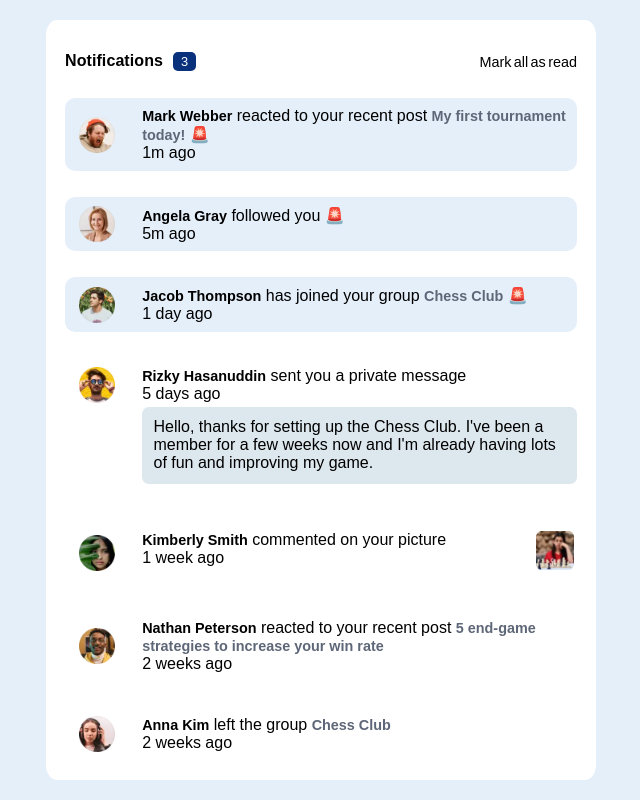
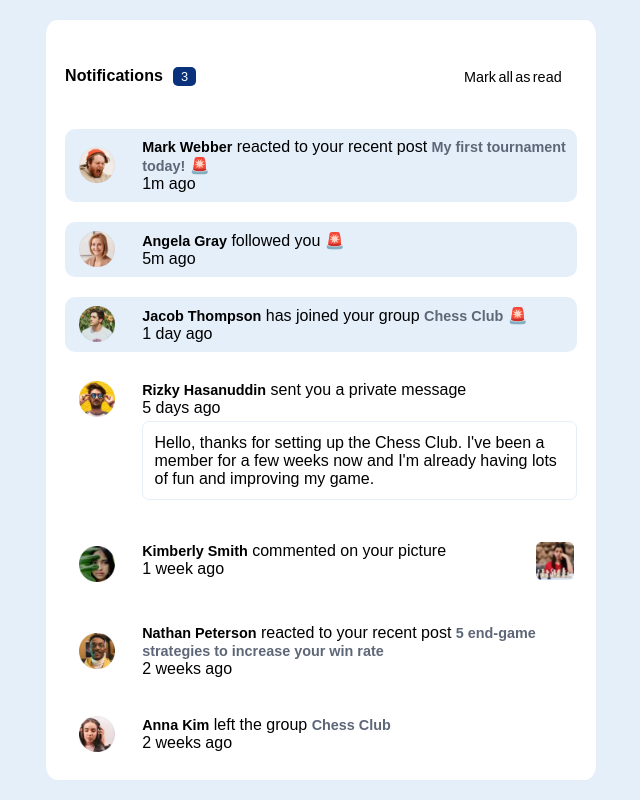
Before and after one commit to LucaSofronie/notification-page., a plain HTML site: page index.html in a window 1280 px wide. Shown: the whole page, without its empty margins (319-959 px from the left). Drawn offline with Linux system fonts and the light colour scheme; a web font is replaced by a local one.

Commit message:
finished the js and modified some css

```diff
--- a/main.js
+++ b/main.js
@@ -1,14 +1,45 @@
 const notificationCounter = document.getElementById('notification-counter');
 const markAllBtn = document.getElementById('markAll');
 const notificationArr = document.querySelectorAll('.notification-elem');
+const notificationAlertArr = document.querySelectorAll('.notification-alert');
+const readNotification = [];
 
 document.addEventListener('DOMContentLoaded', () => {
+  setupNotifications();
+})
+
+// set the notification to pop
+const setupNotifications = () => {
   for (let i=0; i<3; ++i){
-    // console.log(notificationArr[i].classList);
+
     notificationArr[i].style['background-color'] = 'var(--color-light-grayish-blue-1)';
-    const notificationAlert = notificationArr[i].querySelector('.notification-alert');
-    notificationAlert.innerHTML = '🚨';
+    notificationAlertArr[i].innerText = '🚨';
+    readNotification[i] = false;
 
-    console.log(notificationAlert.innerHTML);
+    readNotif(i, false);
   }
+  // console.log(notificationAlertArr[0].innerText);
+}
+
+const readNotif = (index, all) => {
+
+  const readIt = (index2) => {
+    if (readNotification[index2] === true)
+      return;
+    readNotification[index2] = true;
+    notificationAlertArr[index2].innerText = '';
+    notificationCounter.innerText = parseInt(notificationCounter.innerText) - 1;
+    notificationArr[index2].style['background-color'] = 'var(--color-white)';
+  }
+  if (all){
+    for (let i=0; i<3; ++i){
+      readIt(i);
+    }
+    return;
+  }
+  notificationArr[index].addEventListener('click', () => readIt(index));
+}
+
+markAllBtn.addEventListener('click', () => {
+  readNotif(0, true);
 })
--- a/style.css
+++ b/style.css
@@ -127,6 +127,9 @@ main{
   word-spacing: -0.1rem;
 }
 
+.top-bar #markAll{
+  padding: 3%;
+}
 
 
 
@@ -232,8 +235,14 @@ main{
   padding: 2.6%;
   margin: 1% 0 !important;
   border-radius: 7px;
+  background-color: var(--color-white);
+  border: 1px solid var(--color-light-grayish-blue-1);
+}
+.right-side .comment-in-notification:hover{
+  transition: 1.1s;
   background-color: var(--color-light-grayish-blue-2);
 }
+
 
 .notification-elem .end-side-withImage{
   /* border: 1px solid blue; */
```
